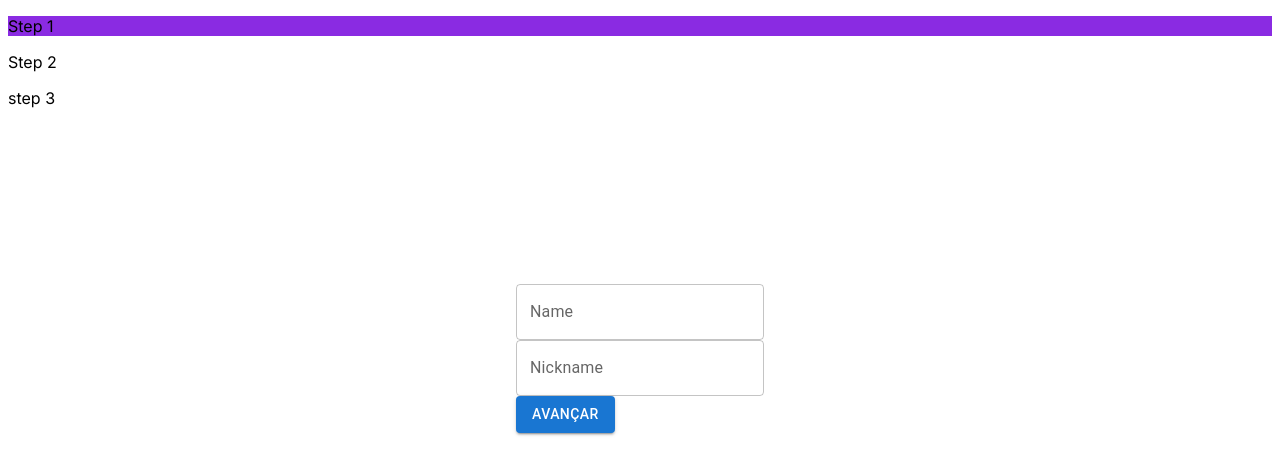
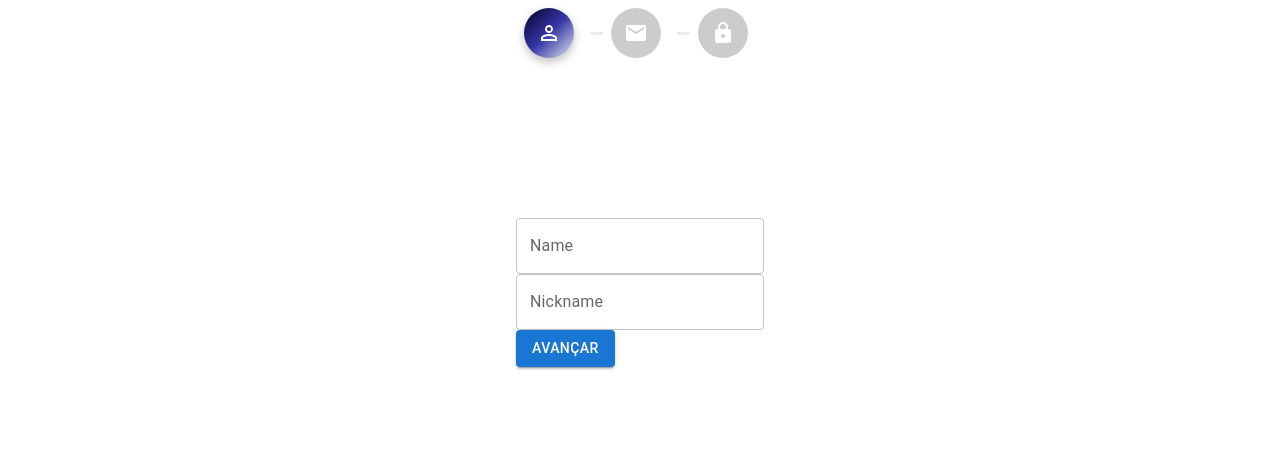
Before and after one commit to C4U4NZIn/new-step-mult-schema, a Next.js app: page /SignUp in a window 1280 px wide. Shown: the top 474 px of the page. Built offline with nearby package versions, Linux system fonts and the light colour scheme.

Commit message:
A barra de progresso já foi. Faltam estilização e toast

```diff
--- a/app/(public)/SignUp/components/navegation.tsx
+++ /dev/null
@@ -1,65 +0,0 @@
-'use client';
-import { usePathname } from "next/navigation";
-import { useSearchParams } from "next/navigation";
-import { ReactNode } from "react";
-import { useRouter } from "next/navigation";
-import navegationStyles from '../css/navegation.module.css';
-import { number } from "yup";
-
-
-
- const NavegationMultiStepForm = () =>{
-
-    const pathName = usePathname();
-    const searchParams = useSearchParams();
-    const currentPathNumber = searchParams.get("step");
-
-    const currentUserNumberStep = currentPathNumber ? +currentPathNumber : 1;
-    //const { query } = routerVerify;
-
-
-
-
-
-
-
-    return (
-
-        <div className={navegationStyles.containerNavegationSteps}>
-
-            <div
-            className =
-
-            {`
-            ${navegationStyles.defaultStyles}
-
-            ${navegationStyles.active}
-                  `}>
-                <p>Step 1</p>
-            </div>
-
-            <div className={`
-
-            ${navegationStyles.defaultStyles}
-            ${ currentUserNumberStep >= 2 ? navegationStyles.active : null}
-
-            `}>
-                <p>Step 2</p>
-
-            </div>
-
-            <div className=
-            {
-                `${navegationStyles.defaultStyles}
-                ${ currentUserNumberStep > 2 ? navegationStyles.active : null}
-
-                `}>
-                <p>step 3</p>
-            </div>
-
-        </div>
-    )
-
- }
-
- export default NavegationMultiStepForm;
--- a/app/(public)/SignUp/css/navegation.module.css
+++ /dev/null
@@ -1,16 +0,0 @@
-.defaultStyle{
-  flex:1;
-  display: flex;
-  flex-direction: row;
-  justify-content: center;
-  align-items: center;
-}
-.active{
-  background-color: blueviolet;
-}
-.containerNavegationSteps{
-    flex:1;
-    flex-direction: column;
-    justify-content: center;
-    align-items: center;
-}
--- a/app/(public)/SignUp/page.tsx
+++ b/app/(public)/SignUp/page.tsx
@@ -4,7 +4,7 @@ import Page3 from "@/components/signup-form/Page3";
 import SignUpStepComponent from "@/components/signup-form/SignUpStepComponent";
 import React from "react";
 import styles from './css/SignUp.module.css';
-import NavegationMultiStepForm from "./components/navegation";
+
 
 export default function SignUp(){
 
@@ -13,13 +13,9 @@ export default function SignUp(){
 
    <div>
 
-    <div>
-    <NavegationMultiStepForm/>
-    </div>
-
-      <div className={`${styles.main} ${styles.backgroundMain}`}>
-   <SignUpStepComponent steps={[Page1,Page2,Page3]}/>
-   </div>
+      <div className={styles.main}>
+      <SignUpStepComponent steps={[Page1,Page2,Page3]}/>
+      </div>
 
    </div>
 
--- /dev/null
+++ b/components/mui-components/stepper.tsx
@@ -0,0 +1,122 @@
+import { useSearchParams } from "next/navigation";
+import { Step, Stepper , StepLabel } from "@mui/material";
+import PersonOutlineIcon from '@mui/icons-material/PersonOutline';
+import LockIcon from '@mui/icons-material/Lock';
+import CheckIcon from '@mui/icons-material/Check';
+import MailIcon from '@mui/icons-material/Mail';
+import { StepIconProps } from "@mui/material";
+import StepConnector, { stepConnectorClasses } from '@mui/material/StepConnector';
+
+import { styled } from '@mui/material/styles';
+import React from "react";
+
+
+
+const ColorlibConnector = styled(StepConnector)(({ theme }) => ({
+    [`&.${stepConnectorClasses.alternativeLabel}`]: {
+      top: 22,
+    },
+    [`&.${stepConnectorClasses.active}`]: {
+      [`& .${stepConnectorClasses.line}`]: {
+        backgroundImage:
+          'linear-gradient(95deg, rgba(2,0,36,1) 0%, rgba(54,54,166,1) 50%, rgba(226,234,236,1) 100%)',
+      },
+    },
+    [`&.${stepConnectorClasses.completed}`]: {
+      [`& .${stepConnectorClasses.line}`]: {
+        backgroundImage:
+          'linear-gradient( 95deg, rgba(2,0,36,1) 0%, rgba(54,54,166,1) 50%, rgba(226,234,236,1) 100%)',
+      },
+    },
+    [`& .${stepConnectorClasses.line}`]: {
+      height: 3,
+      border: 0,
+      backgroundColor:
+        theme.palette.mode === 'dark' ? theme.palette.grey[800] : '#eaeaf0',
+      borderRadius: 1,
+    },
+  }));
+
+  const ColorLibStepIconRoot = styled('div')<{
+    ownerState :{
+        completed?:boolean,
+        active?:boolean
+    }
+  }>(({theme , ownerState}) => ({
+    backgroundColor: theme.palette.mode === 'dark' ? theme.palette.grey[700] : '#ccc',
+    zIndex: 1,
+    color: '#fff',
+    width: 50,
+    height: 50,
+    display: 'flex',
+    borderRadius: '50%',
+    justifyContent: 'center',
+    alignItems: 'center',
+    ...(ownerState.active && {
+      backgroundImage:
+        'linear-gradient( 136deg, rgba(2,0,36,1) 0%, rgba(54,54,166,1) 50%, rgba(226,234,236,1) 100%)',
+      boxShadow: '0 4px 10px 0 rgba(0,0,0,.25)',
+    }),
+    ...(ownerState.completed && {
+      backgroundImage:
+        'linear-gradient( 136deg, rgba(2,0,36,1) 0%, rgba(54,54,166,1) 50%, rgba(226,234,236,1) 100%)',
+    }),
+  }));
+
+
+   function ColorLibStepIconComponent(props:StepIconProps){
+
+    const { active , completed , className } = props;
+
+
+    const icons:{[index:string]:React.ReactElement} = {
+
+    1: <PersonOutlineIcon/>,
+    2: <MailIcon/>,
+    3: <LockIcon/>
+
+    }
+
+    return (
+        <ColorLibStepIconRoot ownerState={ {completed , active} } className={className}>
+        {icons[String(props.icon)]}
+        </ColorLibStepIconRoot>
+    )
+
+
+
+   }
+
+
+
+
+ export default function CustomizedStepperIcon(){
+     const searchParams = useSearchParams();
+     const page = searchParams.get('step');
+     const pageStep =  page ? +page : 1;
+     const pageStepIndex = pageStep - 1;
+     const steps = ['','','']
+
+   return(
+
+
+      <div>
+
+       <Stepper activeStep={pageStepIndex} connector={<ColorlibConnector/>}>
+         {
+            steps.map((label)=>(
+                <Step key={label}>
+                <StepLabel StepIconComponent={ColorLibStepIconComponent}>{label}</StepLabel>
+                </Step>
+            ))
+         }
+       </Stepper>
+
+
+      </div>
+
+
+   );
+
+
+}
--- a/components/signup-form/SignUpStepComponent.tsx
+++ b/components/signup-form/SignUpStepComponent.tsx
@@ -8,8 +8,11 @@ import { InferType } from "yup";
 import api from '../../../new-step-mult-schema/services/api/__api';
 import { error } from "console";
 import { useUserContext } from "@/contexts";
-
-
+import { Step, StepLabel, Stepper } from "@mui/material";
+import PersonOutlineIcon from '@mui/icons-material/PersonOutline';
+import LockIcon from '@mui/icons-material/Lock';
+import CheckIcon from '@mui/icons-material/Check';
+import CustomizedStepperIcon from "../mui-components/stepper";
 type userDataFormSchema = InferType<typeof userSchema>;
 
 type Props = {
@@ -30,6 +33,10 @@ export default function SignUpStepComponent({steps}:Props){
     const isThereStepComponent = !!StepComponent;
 
     const { createUser } = useUserContext();
+
+     const steps2 = ['','',''];
+
+     const steps2Index = pageIndex - 1;
 
     const handleSubmitFormik = (data:userDataFormSchema) =>{
 
@@ -100,6 +107,10 @@ export default function SignUpStepComponent({steps}:Props){
 
 
         {!!isThereStepComponent && (
+
+
+       <>
+         <CustomizedStepperIcon/>
      <StepComponent
 
       onNext={()=>{
@@ -129,6 +140,11 @@ export default function SignUpStepComponent({steps}:Props){
 }}
 
 />
+
+
+       </>
+
+
         )}
 
         </Form>
--- a/package.json
+++ b/package.json
@@ -11,8 +11,10 @@
   "dependencies": {
     "@emotion/react": "^11.11.3",
     "@emotion/styled": "^11.11.0",
+    "@mui/icons-material": "^5.15.10",
     "@mui/material": "^5.15.9",
     "axios": "^1.6.7",
+    "classnames": "^2.5.1",
     "formik": "^2.4.5",
     "next": "^14.1.0",
     "react": "^18",
```
Also changed, not shown: app/(public)/SignUp/components/dotUnity.tsx (deleted), app/(public)/SignUp/components/horizontalLine.tsx (deleted), app/(public)/SignUp/css/dot.module.css (deleted), app/(public)/SignUp/css/global.module.css (line endings or trailing spaces), app/(public)/SignUp/css/horizontalLiine.module.css (deleted), 1 other file (tests, documents, lock files or other folders). Lines whose indentation alone changed are shown as unchanged.
